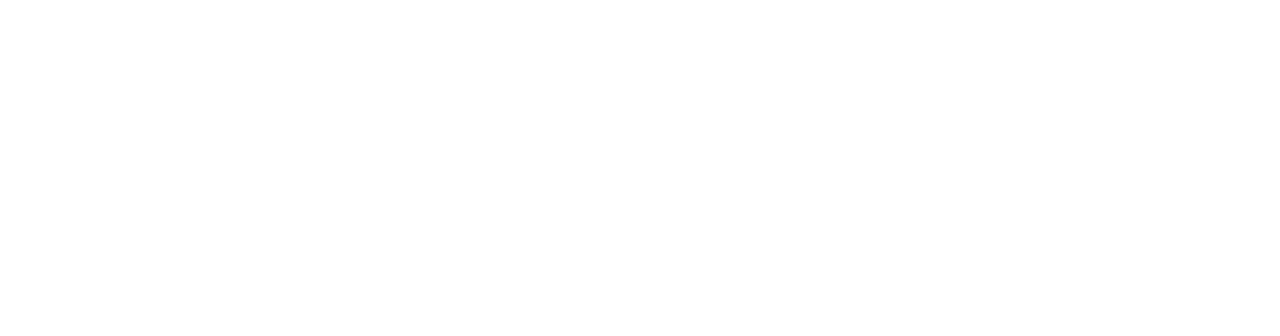
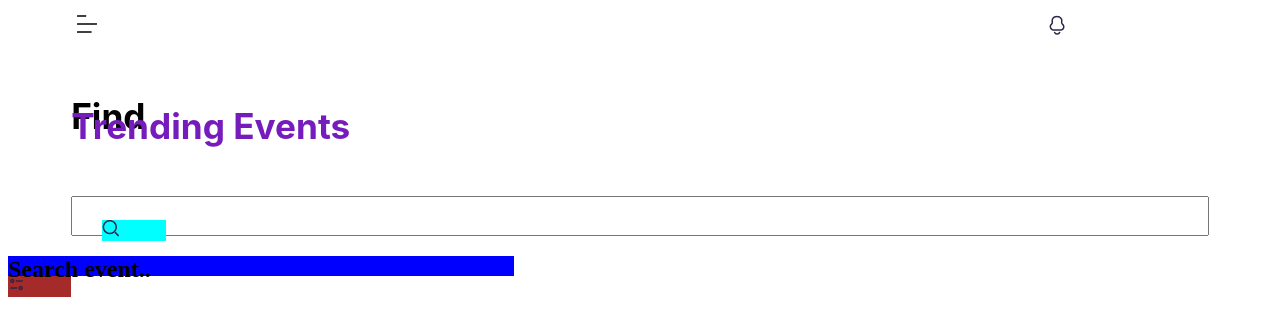
Before and after one commit to 4lejo-N4r/Conciertos-conectados, a plain HTML site: page views/index.html in a window 1280 px wide. Drawn offline with Linux system fonts and the light colour scheme; a web font is replaced by a local one.

Commit message:
feat: :construction: Header in cosntruction

```diff
--- a/css/style.css
+++ b/css/style.css
@@ -0,0 +1,74 @@
+@import url(/css/variables.css);
+
+*{
+    padding: 0;
+    box-sizing: border-box;
+}
+
+.banner{
+    display: flex;
+    flex-direction: row;
+    margin-left: 5%;
+    gap: 78%;
+    /* background-color: green ; */
+}
+
+.title_home{
+    font-size: 110%;
+    font-family: "inter";
+    display: flex;
+    flex-direction: column;
+    margin-top: 2%;
+    margin-left: 5%;
+    /* background-color: violet; */
+    /* flex-direction: column; */
+}
+
+.a{
+    display: flex;
+    color: var(--color-1);
+    margin-bottom: -4%;
+    /* background-color: blue; */
+    height: 35px;
+}
+
+.b{
+    display: flex;
+    color: var(--color-2);
+    /* position: relative; */
+    /* background-color: turquoise; */
+
+}
+
+.search{
+    /* background-color: blue; */
+    margin-top: 2%;
+    display: flex;
+    margin-left: 5%;
+    width: 90%;
+    height: 40px;
+    z-index: -1;
+}
+
+.search input{
+    width: 100%;
+}
+
+.Stext{
+    background-color: blue;
+    height: 20px;
+    width: 40%;
+}
+
+.srh{
+    position: absolute;
+    top: 27.5%;
+    left: 8%;
+    background-color: aqua;
+    width: 5%;
+}
+
+.filt{
+    width: 5%;
+    background-color: brown;
+}
--- a/css/variables.css
+++ b/css/variables.css
@@ -0,0 +1,9 @@
+:root{
+    --color-1: #000000;
+    --color-2: #761CBC;
+}
+
+@font-face {
+    font-family: "inter";
+    src: url(/storage/font/fonts/Inter/Inter_18pt-SemiBold.ttf);
+}
--- a/views/index.html
+++ b/views/index.html
@@ -5,12 +5,33 @@
     <meta name="viewport" content="width=device-width, initial-scale=1.0">
     <link rel="stylesheet" href="/css/style.css">
     <title>Conciertos Conectados</title>
+    <link rel="icon" href="" type="image/x-icon">
 </head>
 <body>
     <header>
-        <div class="">
+        <div class="banner">
+            <a href="https://camper.campuslands.com/cursos/366/proyectos"><img src="/storage/img/Menu.png" alt=""></a>
+            <a href="https://www.figma.com/design/SfSxP4lYiJnY195Zmm5zI5/Evento---Event-Mobile-App-(Community)?node-id=1-245&t=JOmIveX9uISvpFYO-0"><img src="/storage/img/Frame 34567.png" alt=""><a>
+        </div>
+        <div class="title_home">
+            <h1 class="a">Find</h1>
+            <h1 class="b">Trending Events</h1>
+        </div>
+        <section>
+            <div class="search">
+                <input type="text" class="search-box">
+            </div>
+            <div class="srh">
+                <a href="#"><img src="/storage/img/Search 3.png" alt=""></a>
+            </div>
+            <div class="Stext">
+                <h1>Search event..</h1>
+            </div>
+            <div class="filt">
+                <a href="#"><img src="/storage/img/Filter 6.png" alt=""></a>
+            </div>
+        </section>
 
-        </div>
     </header>
 </body>
 </html>
```
Also changed, not shown: storage/img/Filter 6.png (added), storage/img/Frame 34567.png (added), storage/img/Menu.png (added), storage/img/Search 3.png (added).
